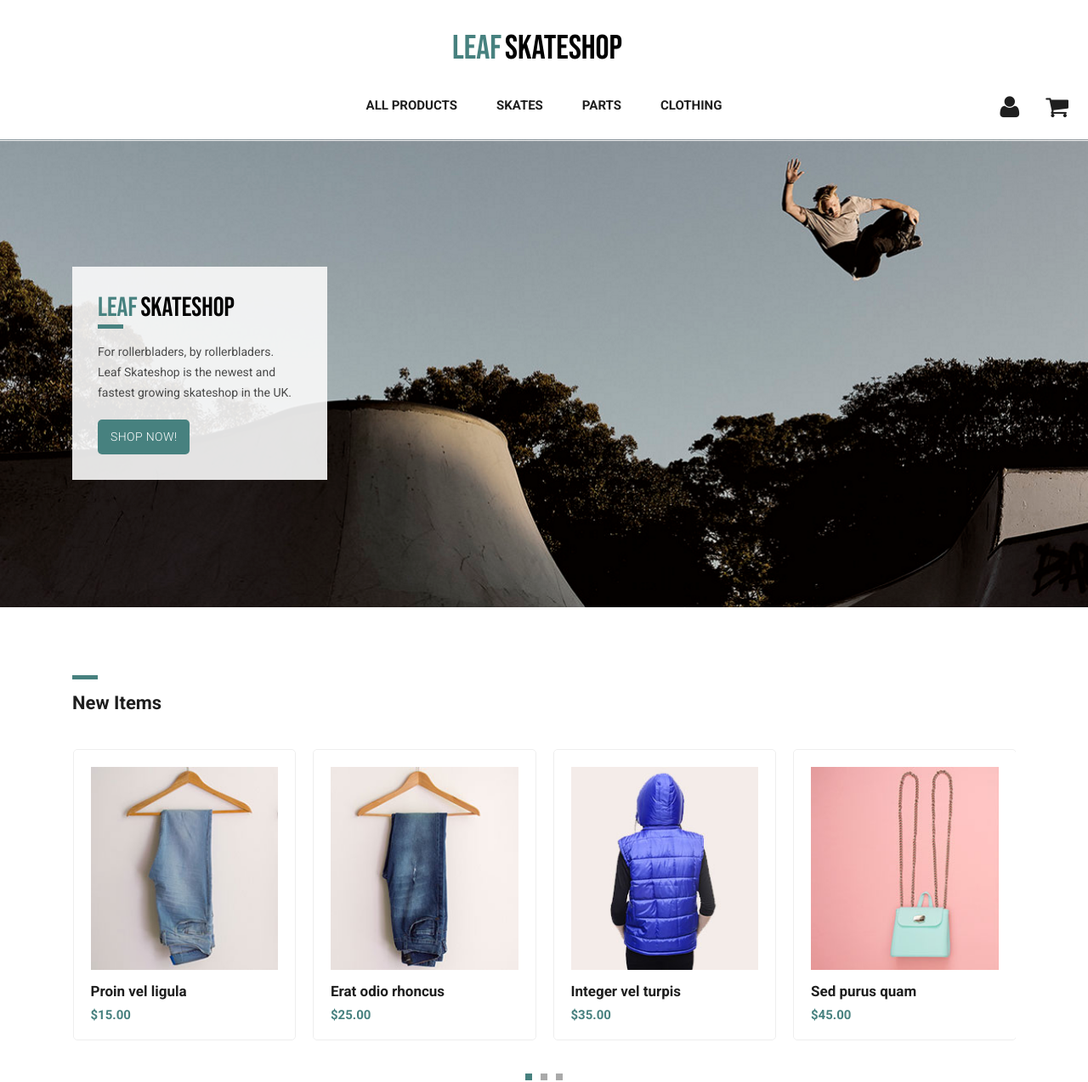
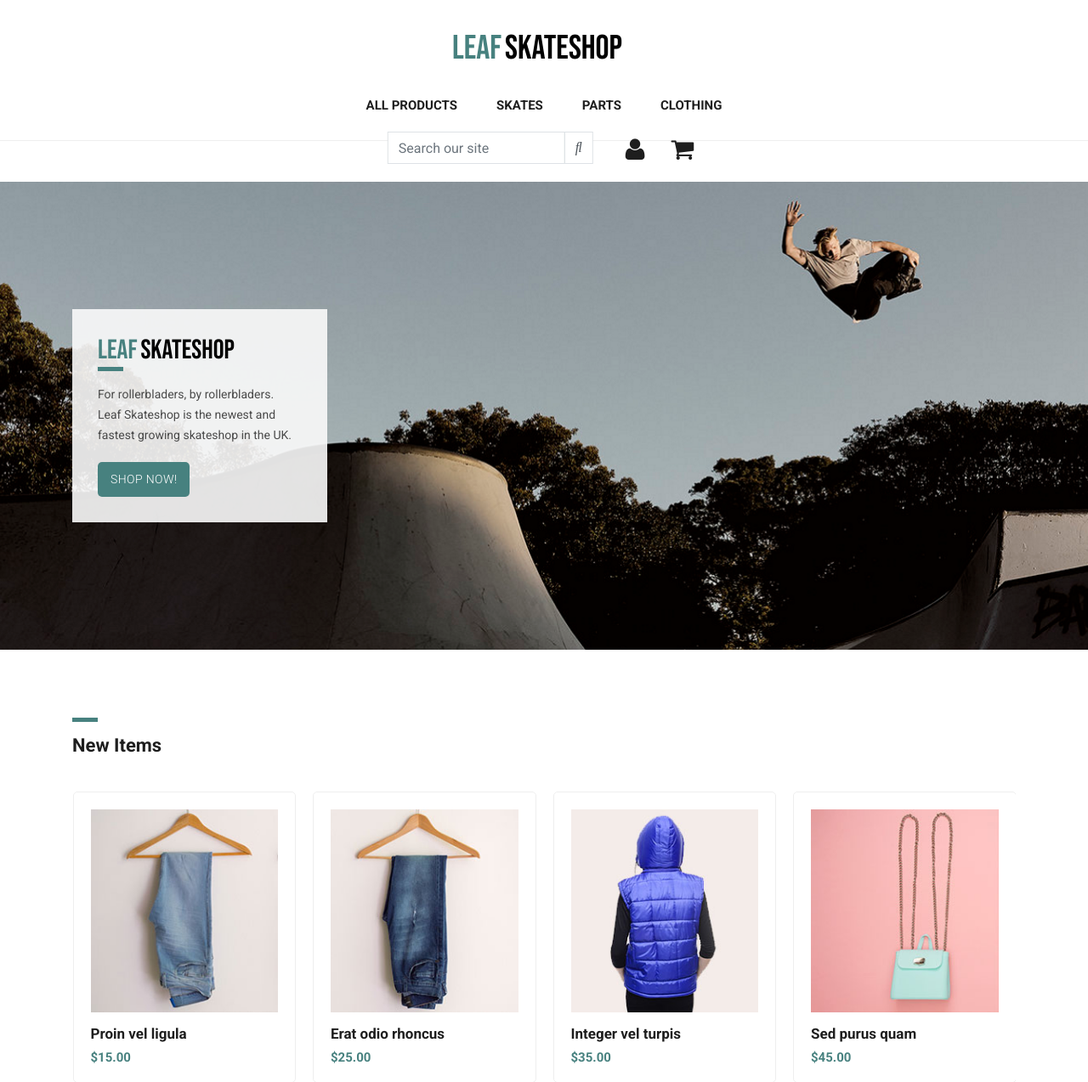
Before and after one commit to CMecrow/CM-Project-5, a Django app: page / in a window 1280 px wide. Shown: the top 1274 px of the page at 85% size. Run offline with Django 3.2, Linux system fonts and the light colour scheme; some libraries are stand-ins or nearby versions.

Commit message:
Added searchbar

```diff
--- a/static/css/style.css
+++ b/static/css/style.css
@@ -21,9 +21,9 @@
 .right-nav {
     z-index: 999;
     position: absolute;
-    right: 0%;
-    top: 105px;
-    display: inline;
+    left: 50%;
+    top: 155px;
+    transform: translateX(-50%);
     text-decoration: none;
 }
 
--- a/static/css/tooplate-main.css
+++ b/static/css/tooplate-main.css
@@ -129,7 +129,7 @@ a {
 }
 /* Banner Style */
 .banner {
-	margin-top: 50px;
+	margin-top: 100px;
 	background-image: url(../images/cj_header.webp);
 	background-size: cover;
 	background-repeat: no-repeat;
--- a/templates/base.html
+++ b/templates/base.html
@@ -83,8 +83,24 @@
                     </li>
                 </ul>
             </div>
+            <!-- <div class="col-12 col-lg-4 my-auto py-1 py-lg-0"> -->
+            <!-- </div> -->
             <div class="right-nav d-none d-lg-block">
                 <ul class="navbar-nav">
+                    <li class="nav-item" id="search-bar">
+                        <form method="GET" action="">
+                            <div class="input-group w-100">
+                                <input class="form-control border border-black rounded-0" type="text" name="q" placeholder="Search our site">
+                                <div class="input-group-append">
+                                    <button class="form-control btn btn-black border border-black rounded-0" type="submit">
+                                        <span class="icon">
+                                            <i class="fas fa-search"></i>
+                                        </span>
+                                    </button>
+                                </div>
+                            </div>
+                        </form>
+                    </li>
                     <li class="nav-item" id="user-item">
                         <a class="nav-link" id="user-icon" href=""><i class="fa fa-user"></i></a>
                     </li>
```
